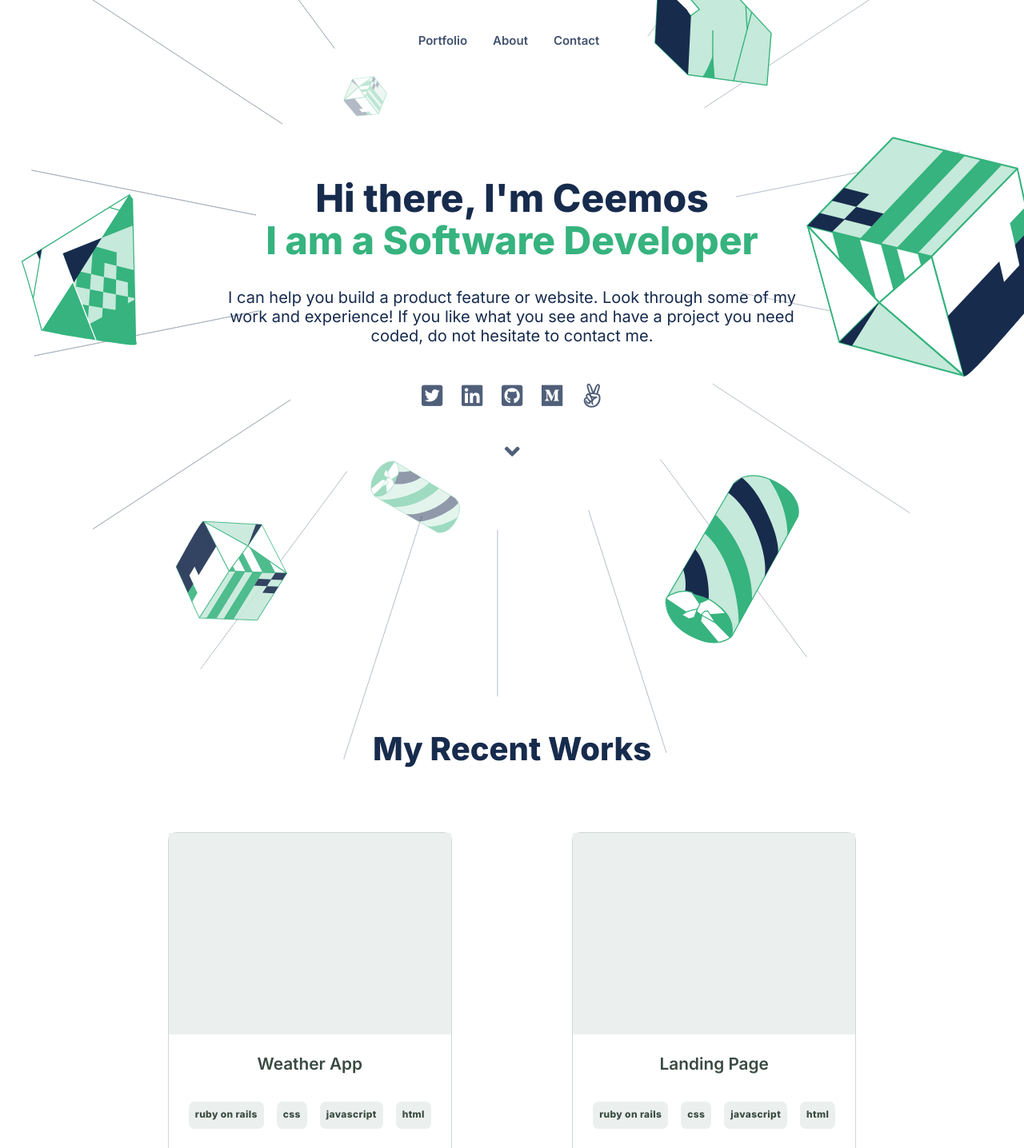
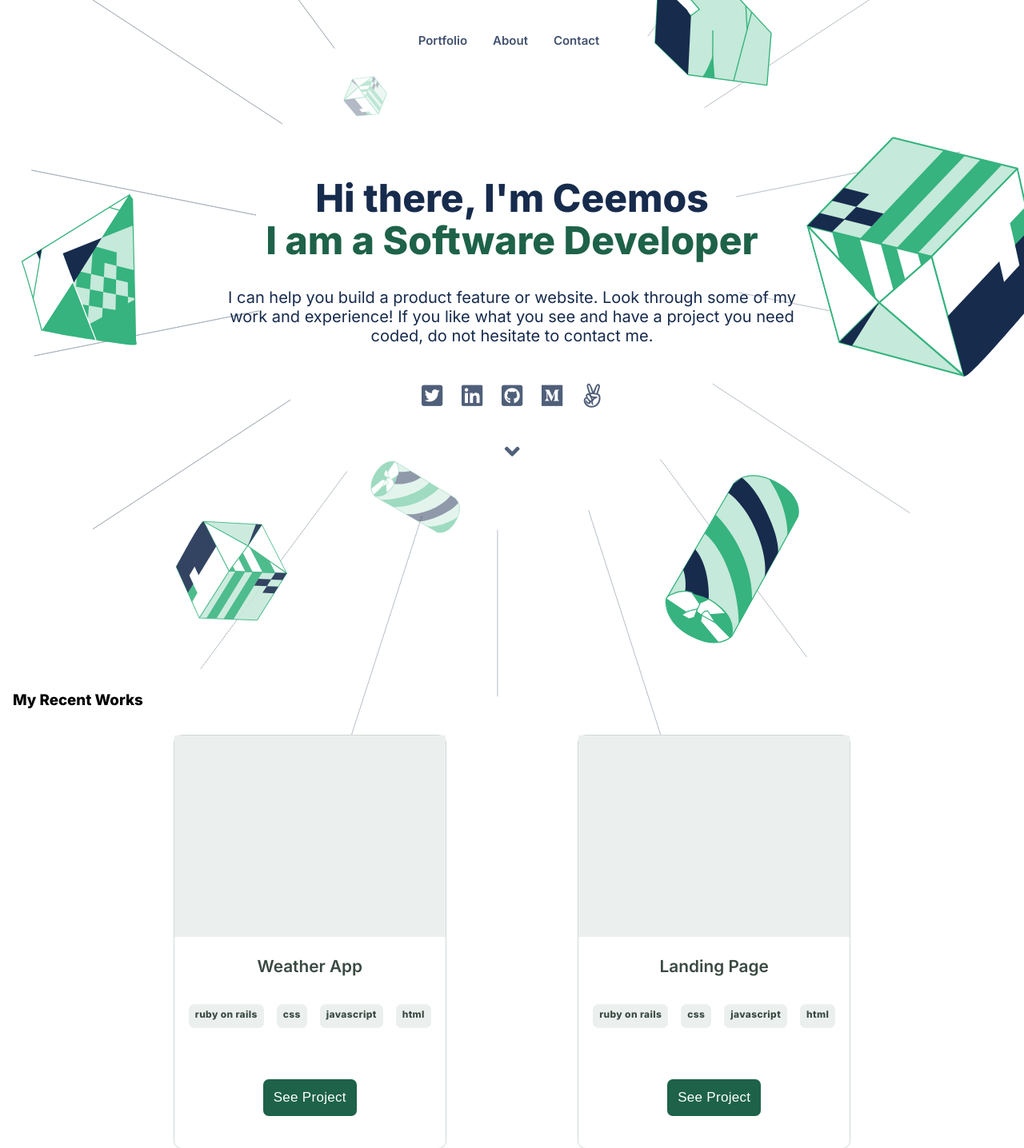
Before and after one commit to Ceemos96/Portfolio-setup-and-mobile-version-skeleton, a website: page index.html in a window 1280 px wide. Shown: the top 1436 px of the page at 80% size. Drawn offline with Linux system fonts and the light colour scheme.

Commit message:
Update text color to meet contrast requirement

```diff
--- a/css/styles.css
+++ b/css/styles.css
@@ -121,7 +121,7 @@ h1 {
 }
 
 #colored {
-  color: #36b37e;
+  color: #1D6249;
 }
 
 .social-media {
@@ -164,7 +164,7 @@ h1 {
   font-size: 30px;
 }
 
-#projects-h3 {
+#projects-h2 {
   color: #172b4d;
   text-align: center;
   text-transform: capitalize;
@@ -228,7 +228,7 @@ hr {
 
 .stack-list li {
   background-color: white;
-  color: #36b37e;
+  color: #1D6249;
   height: 40px;
   padding: 0.7rem;
   border-radius: 10px;
@@ -239,17 +239,18 @@ hr {
 
 .project-langs ul {
   list-style-type: none;
-  padding: 8px 12px;
+  padding: 8px 5px;
   font-size: 12px;
   margin-bottom: 3rem;
+  text-align: center;
 }
 
 .project-langs ul li {
   font-weight: bolder;
   letter-spacing: 0.03em;
   padding: 0.5rem;
-  line-height: 16px;
-  height: 34px;
+  line-height: 10px;
+  height: 30px;
   border-radius: 7px;
   background-color: #ebf0ee;
   margin: 0.5rem;
```
